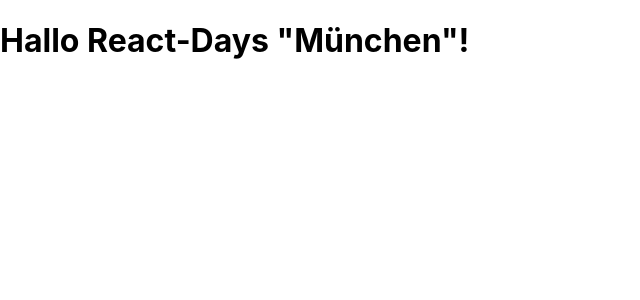
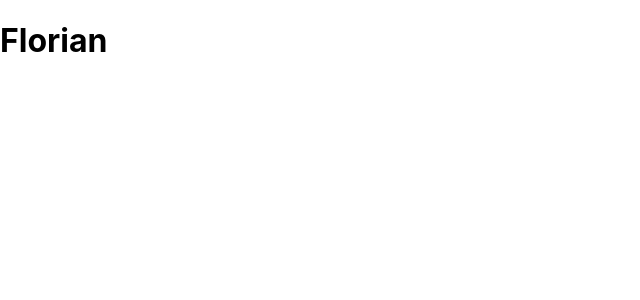
Before and after one commit to SuoraGmbH/react-days-2022-03, a React (Create React App) app: page / in a window 1280 px wide. Shown: the top 300 px of the page, without its empty margins (0-640 px from the left). Built offline with nearby package versions, Linux system fonts and the light colour scheme.

Commit message:
Added App Component

```diff
--- /dev/null
+++ b/src/App.tsx
@@ -0,0 +1,7 @@
+import React from "react";
+
+function App() {
+  return <h1>Florian</h1>;
+}
+
+export default App;
--- a/src/index.tsx
+++ b/src/index.tsx
@@ -1,7 +1,6 @@
 import React from "react";
 import ReactDOM from "react-dom";
 import "./index.css";
+import App from "./App";
 
-const element = <h1>Hallo React-Days "München"!</h1>;
-
-ReactDOM.render(element, document.getElementById("root"));
+ReactDOM.render(<App />, document.getElementById("root"));
```
